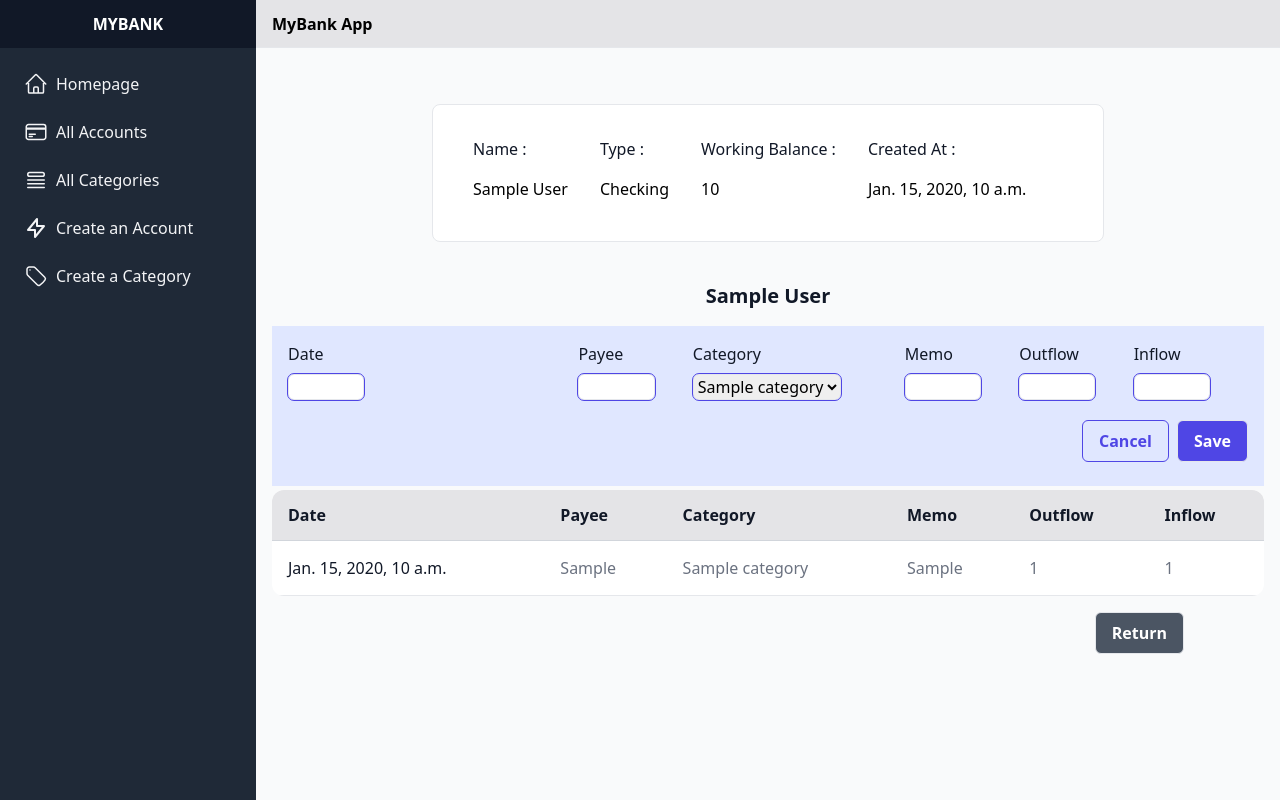
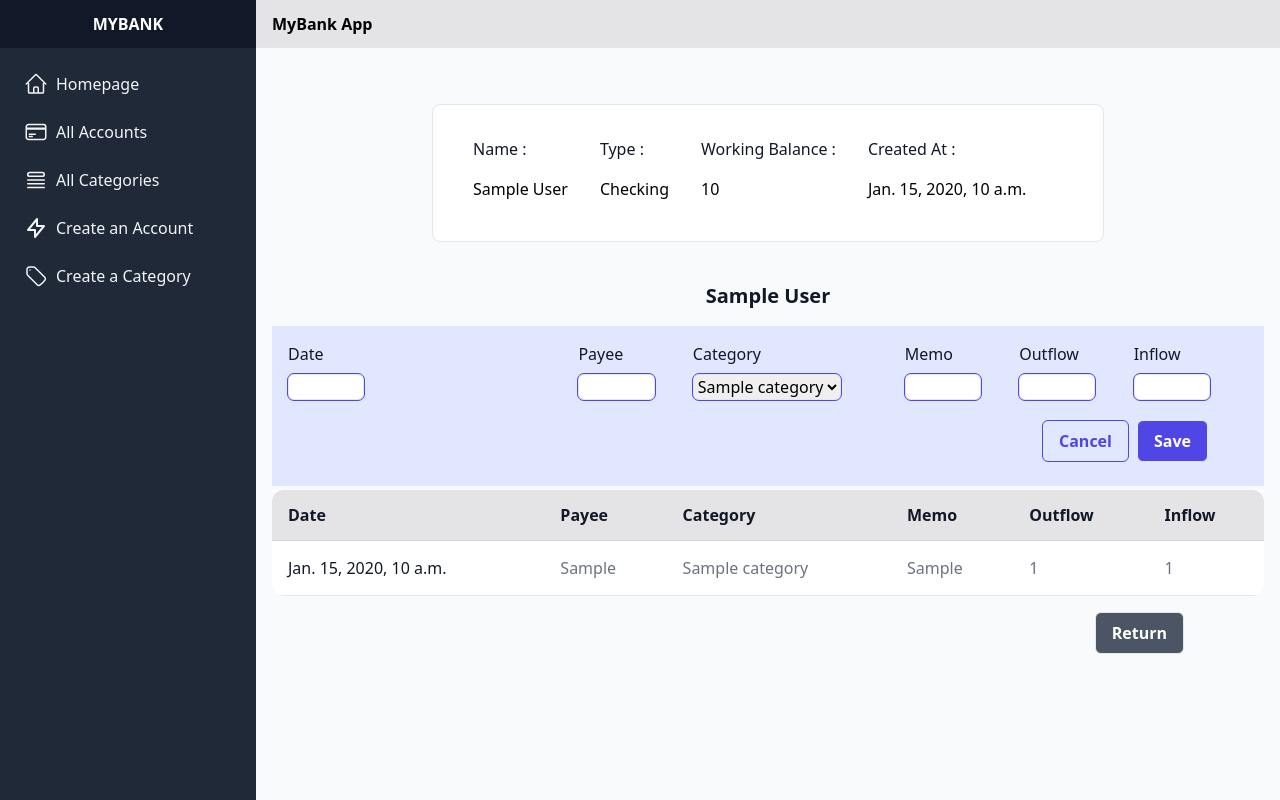
Before and after one commit to Nour-Noaxp/MyBank, a Django app: page /accounts/1 in a window 1280 px wide. Run offline with Django 4.2, Linux system fonts and the light colour scheme; tables that the repository leaves empty hold one stand-in row (values such as "Sample post"); some libraries are stand-ins or nearby versions.

Commit message:
Add margin right to cancel/save buttons bloc

```diff
--- a/budget/templates/account_show.html
+++ b/budget/templates/account_show.html
@@ -53,7 +53,7 @@
           <input class="w-2/3 border rounded-md outline outline-1 outline-indigo-600 focus:outline focus:outline-2 focus:-outline-offset-2 focus:outline-indigo-600"></input>
         </div>
       </div>
-      <div class="flex flex-row justify-end mt-5 space-x-2">
+      <div class="flex flex-row justify-end mt-5 space-x-2 mr-10">
         <input type="button" value="Cancel" class="border rounded-md border-indigo-600 bg-indigo-100 px-4 py-2 font-semibold text-indigo-600 hover:bg-indigo-50"/>
         <input type="submit" value="Save" class="border rounded-md bg-indigo-600 px-4 py-2 font-semibold text-white hover:bg-indigo-500"/>
       </div>
```
